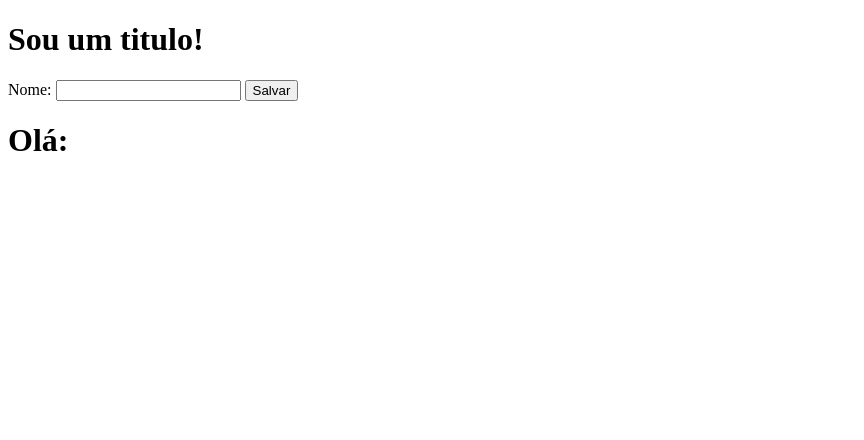
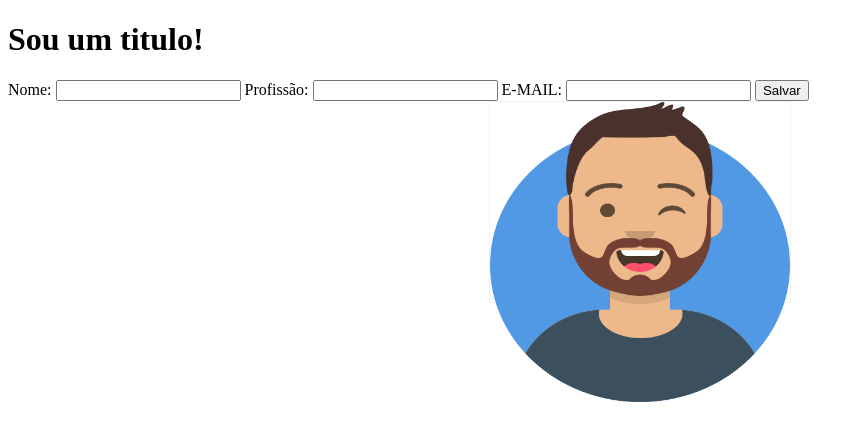
Before and after one commit to victor-dv/webfront, a plain HTML site: page listener/index.html in a window 1280 px wide. Both pictures are taken after a click on the button "Salvar". Shown: the whole page, without its empty margins (0-864 px from the left). Drawn offline with Linux system fonts and the light colour scheme.

Commit message:
flip-cards

```diff
--- a/listener/index.html
+++ b/listener/index.html
@@ -4,13 +4,18 @@
     <meta charset="UTF-8">
     <meta name="viewport" content="width=device-width, initial-scale=1.0">
     <title>Document</title>
+    <link rel="stylesheet" href="style.css">
 </head>
 <body>
     <h1 id="titulo">Sou um titulo!</h1>
     Nome: <input id="nome" type="text">
+    Profissão: <input id="profissao" type="text">
+    E-MAIL: <input id="email" type="text">
 
     <button id="button">Salvar</button>
-    <div id="minha-div"></div>
+    <div id="minha-div" class="container">
+
+    </div>
 
     <script src="script.js"></script>
 </body>
--- a/listener/script.js
+++ b/listener/script.js
@@ -9,14 +9,30 @@
 const titulo = document.getElementById("titulo")
 const buttonAdd = document.getElementById("button")
 const minhaDiv = document.getElementById("minha-div")
+
 const userName = document.getElementById("nome")
+const userProfissao = document.getElementById("profissao")
+const userEmail = document.getElementById("email")
 
 buttonAdd.addEventListener('click', ()=>{
-minhaDiv.innerHTML = `
- <h1>Olá:</h1>
- <h2>${nome.value} </h2>
+
+const novaTag = document.createElement('div')
+novaTag.classList.add("flip-card")
+novaTag.innerHTML = `
+<div class="flip-card-inner">
+  <div class="flip-card-front">
+    <img src="../img/pngwing.com.png" style="width:300px;height:300px;">
+  </div>
+  <div class="flip-card-back">
+    <h1>${userName.value}</h1>
+    <p>${userProfissao.value}</p>
+    <p>${userEmail.value}</p>
+  </div>
 
 `
+
+minhaDiv.appendChild(novaTag)
+
 
 }
 )
--- a/listener/style.css
+++ b/listener/style.css
@@ -0,0 +1,49 @@
+.flip-card {
+    background-color: transparent;
+    width: 300px;
+    height: 200px;
+    border: 1px solid #f1f1f1;
+    perspective: 1000px; /* Remove this if you don't want the 3D effect */
+  }
+  .container{
+    justify-content: center;
+    display: flex;
+    flex-wrap: wrap;
+  }
+
+  /* This container is needed to position the front and back side */
+  .flip-card-inner {
+    position: relative;
+    width: 100%;
+    height: 100%;
+    text-align: center;
+    transition: transform 0.8s;
+    transform-style: preserve-3d;
+  }
+
+  /* Do an horizontal flip when you move the mouse over the flip box container */
+  .flip-card:hover .flip-card-inner {
+    transform: rotateY(180deg);
+  }
+
+  /* Position the front and back side */
+  .flip-card-front, .flip-card-back {
+    position: absolute;
+    width: 100%;
+    height: 100%;
+    -webkit-backface-visibility: hidden; /* Safari */
+    backface-visibility: hidden;
+  }
+
+  /* Style the front side (fallback if image is missing) */
+  .flip-card-front {
+    background-color: white;
+    color: black;
+  }
+
+  /* Style the back side */
+  .flip-card-back {
+    background-color: dodgerblue;
+    color: white;
+    transform: rotateY(180deg);
+  }
```
Also changed, not shown: img/pngwing.com.png (added).
